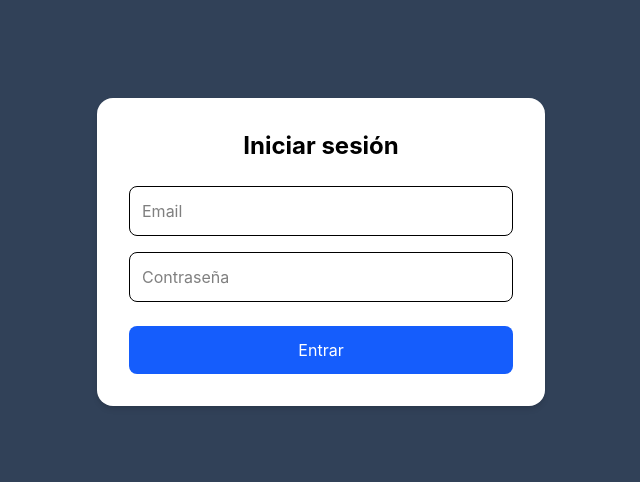
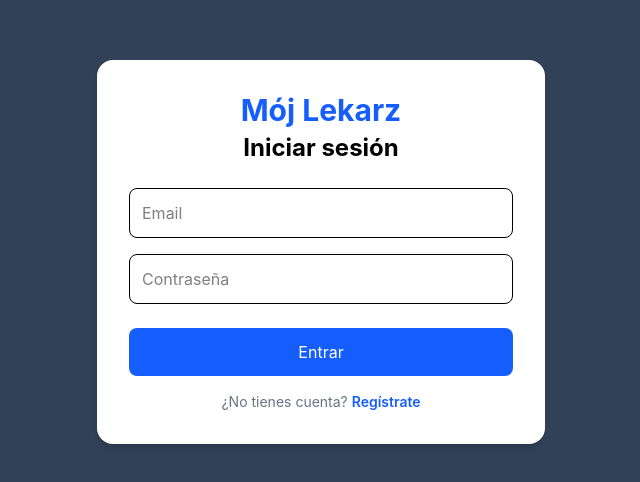
Before and after one commit to Camilo3631/Proyecto-final-trazos-front-end, a React (Vite) app: page /Login in a window 1280 px wide. Shown: the part 148-630 px from the top of the page, without its empty margins (319-959 px from the left). Built offline with nearby package versions, Linux system fonts and the light colour scheme.

Commit message:
Add login and register page titles

```diff
--- a/src/pages/LoginPage/LoginPage.jsx
+++ b/src/pages/LoginPage/LoginPage.jsx
@@ -22,9 +22,14 @@ const Login = () => {
 
    return (
      <div className="min-h-screen flex items-center justify-center bg-slate-700">
+
       <form
         onSubmit={handledSubmit}
         className='bg-white p-8 rounded-2xl shadow-md max-w-md'>
+
+          <h1 className="text-3xl font-bold text-center mb-1 text-blue-600">
+            Mój Lekarz
+          </h1>
 
          <h2 className="text-2xl font-bold mb-6 text-center">
            Iniciar sesión
@@ -51,6 +56,10 @@ const Login = () => {
           className="w-full bg-blue-600 text-white p-3 rounded-lg hover:bg-blue-700 transition">
             Entrar
           </button>
+
+           <p className="text-center text-sm mt-4 text-gray-500">
+            ¿No tienes cuenta? <a href="/register" className="text-blue-600 font-semibold">Regístrate</a>
+          </p>
        </form>
      </div>
    )
--- a/src/pages/RegisterPage/RegisterPage.jsx
+++ b/src/pages/RegisterPage/RegisterPage.jsx
@@ -30,6 +30,13 @@ const Register = () => {
        <form
         onSubmit={handleSubmit}
          className="bg-white p-8 rounded-2xl shadow-md max-w-md">
+
+          <h1 className="text-3xl font-bold text-center mb-1 text-blue-600">
+          Mój Lekarz
+        </h1>
+
+
+
          <h2 className="text-2xl font-bold mb-6 text-center">
            Registro
           </h2>
```
